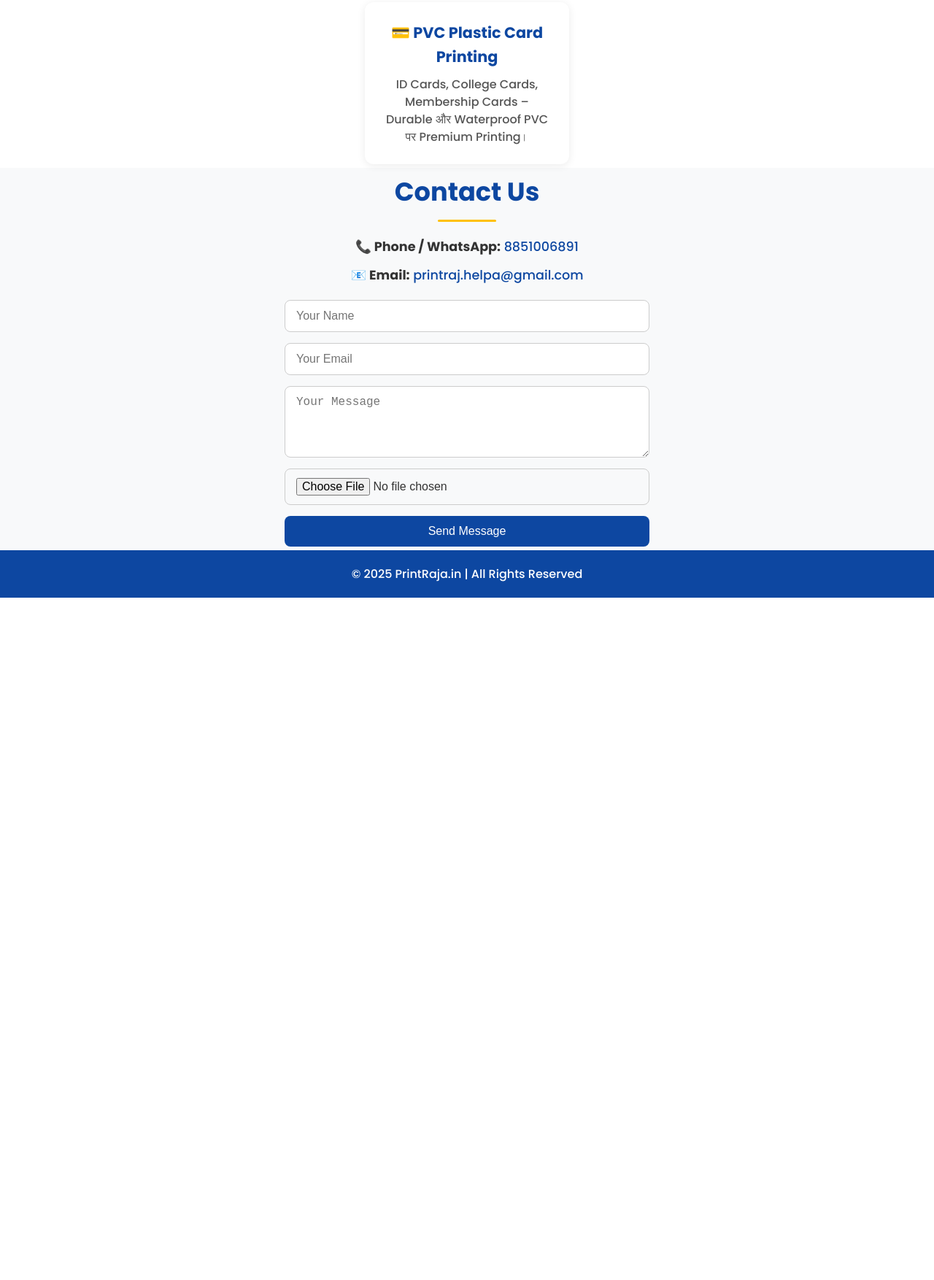
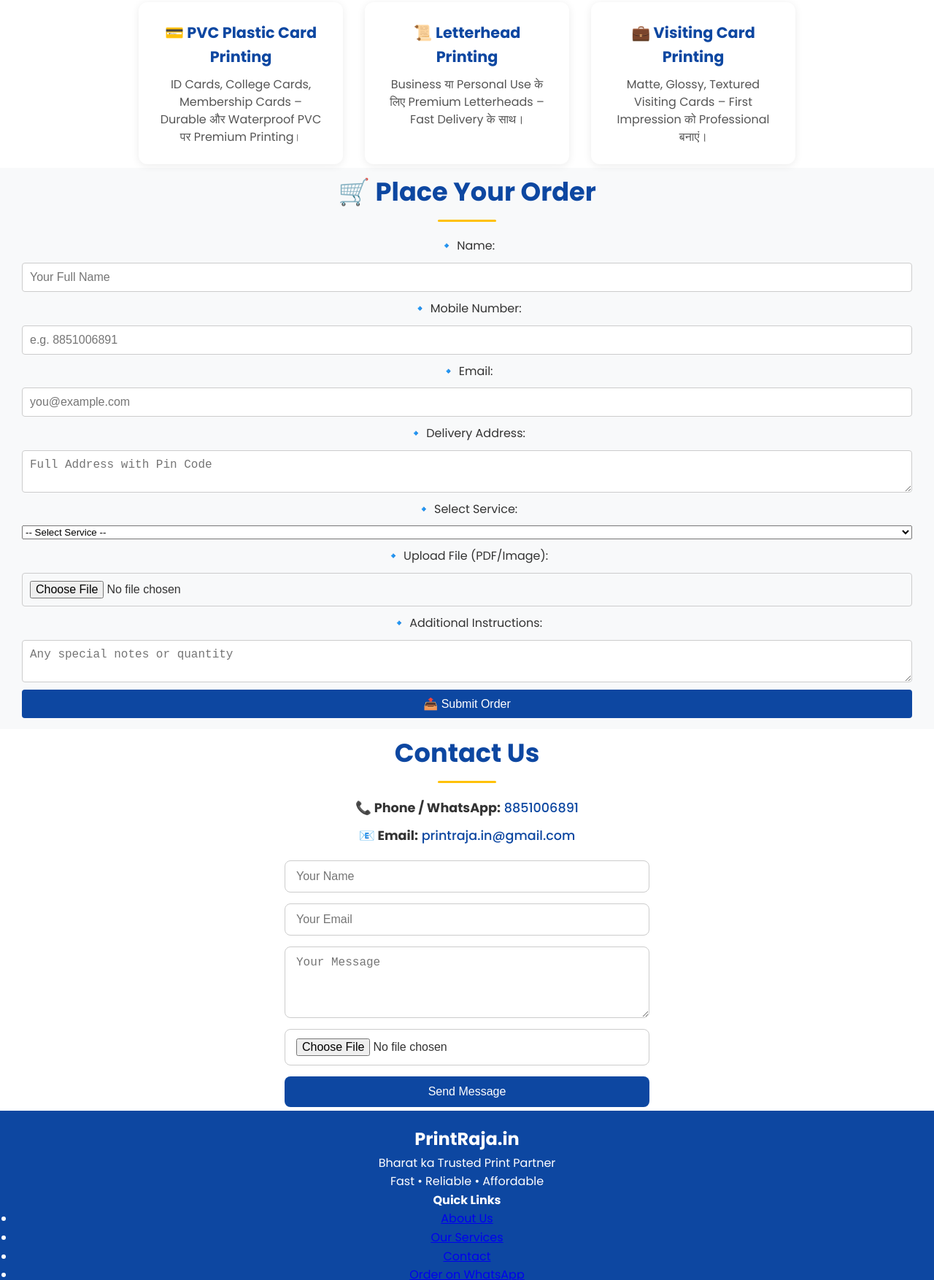
Before and after one commit to shubhamshiv718/printraja, a plain HTML site: page index.html in a window 1280 px wide. Shown: the part 1046-2800 px from the top of the page at 73% size. Before the commit the page ends 1865 px from the top, so only its background shows below. Drawn offline with Linux system fonts and the light colour scheme.

Commit message:
Update index.html

```diff
--- a/index.html
+++ b/index.html
@@ -12,19 +12,21 @@
   <!-- ✅ SEO Keywords -->
   <meta name="keywords" content="color printout, spiral binding, PVC card print, glossy printing, A0 map print, online printing, photo print, print delivery India">
     <!-- Google Fonts -->
-  <link href="https://fonts.googleapis.com/css2?family=Poppins:wght@300;500;700&display=swap" rel="stylesheet" />
+  <link href="https://fonts.googleapis.com/css2?family=Poppins:wght@400;500;600;700&display=swap" rel="stylesheet">
 
   <!-- External CSS -->
   <link rel="stylesheet" href="styles.css" />
 </head>
 <body>
 
-  <!-- Header/Navbar -->
+  <!-- Header/Navbar with Logo -->
 <header>
-    <h1>PrintRaja</h1>
+  <img src="logo.png" alt="PrintRaja Logo" style="height: 60px; vertical-align: middle;">
+  <h1 style="display: inline-block; margin-left: 10px;">PrintRaja</h1>
   <nav>
     <a href="#about">About</a>
     <a href="#services">Services</a>
+    <a href="#order">Order</a>
     <a href="#contact">Contact</a>
   </nav>
 </header>
@@ -76,9 +78,56 @@
       <h4>💳 PVC Plastic Card Printing</h4>
       <p>ID Cards, College Cards, Membership Cards – Durable और Waterproof PVC पर Premium Printing।</p>
     </div>
+    <div class="service">
+      <h4>📜 Letterhead Printing</h4>
+      <p>Business या Personal Use के लिए Premium Letterheads – Fast Delivery के साथ।</p>
+    </div>
+    <div class="service">
+      <h4>💼 Visiting Card Printing</h4>
+      <p>Matte, Glossy, Textured Visiting Cards – First Impression को Professional बनाएं।</p>
+    </div>
   </div>
 </section>
+<!-- Order Section -->
+<section id="order" class="section">
+  <h3>🛒 Place Your Order</h3>
+  <form id="orderForm">
+    <label>🔹 Name:</label>
+    <input type="text" id="orderName" placeholder="Your Full Name" required>
 
+    <label>🔹 Mobile Number:</label>
+    <input type="tel" id="orderPhone" placeholder="e.g. 8851006891" required>
+
+    <label>🔹 Email:</label>
+    <input type="email" id="orderEmail" placeholder="you@example.com">
+
+    <label>🔹 Delivery Address:</label>
+    <textarea id="orderAddress" placeholder="Full Address with Pin Code" required></textarea>
+
+    <label>🔹 Select Service:</label>
+    <select id="orderService" required>
+      <option value="">-- Select Service --</option>
+      <option value="Color Printout">📄 Color Printout</option>
+      <option value="B/W Printout">🖨️ Black & White Printout</option>
+      <option value="Binding">📚 Binding</option>
+      <option value="Map Printing">🗺️ Map Printing</option>
+      <option value="Glossy Photo">🖼️ Glossy Photo Printing</option>
+      <option value="PVC Card">💳 PVC Card</option>
+      <option value="Letterhead">📜 Letterhead</option>
+      <option value="Visiting Card">💼 Visiting Card</option>
+    </select>
+
+    <label>🔹 Upload File (PDF/Image):</label>
+    <input type="file" id="orderFile" accept=".pdf,.jpg,.jpeg,.png" required>
+
+    <label>🔹 Additional Instructions:</label>
+    <textarea id="orderMessage" placeholder="Any special notes or quantity"></textarea>
+
+    <button type="submit">📤 Submit Order</button>
+    <p id="orderStatus" style="color: green; font-weight: 600;"></p>
+
+  </form>
+</section>
 
 
  <!-- Contact Section -->
@@ -87,7 +136,7 @@
 
     <!-- Contact Info -->
     <p><strong>📞 Phone / WhatsApp:</strong> <a href="tel:8851006891">8851006891</a></p>
-    <p><strong>📧 Email:</strong> <a href="mailto:support@printraja.in">printraj.helpa@gmail.com</a></p>
+    <p><strong>📧 Email:</strong> <a href="mailto:support@printraja.in">printraja.in@gmail.com</a></p>
 
     <!-- Contact Form -->
     <form id="contactForm">
@@ -101,8 +150,52 @@
 
   <!-- Footer -->
   <footer>
-    <p>&copy; 2025 PrintRaja.in | All Rights Reserved</p>
+  <div class="footer-container">
+    <div class="footer-col brand">
+      <h2>PrintRaja.in</h2>
+      <p>Bharat ka Trusted Print Partner</p>
+      <p class="tagline">Fast • Reliable • Affordable</p>
+    </div>
+
+    <div class="footer-col">
+      <h4>Quick Links</h4>
+      <ul>
+        <li><a href="#about">About Us</a></li>
+        <li><a href="#services">Our Services</a></li>
+        <li><a href="#contact">Contact</a></li>
+        <li><a href="#">Order on WhatsApp</a></li>
+      </ul>
+    </div>
+
+    <div class="footer-col">
+      <h4>Contact Info</h4>
+      <p>📍 Delhi NCR, India</p>
+      <p>📞 +91-8851006891</p>
+      <p>✉️ printraja.in@gmail.com</p>
+    </div>
+
+    <div class="footer-col">
+      <h4>Follow Us</h4>
+      <div class="social-icons">
+  <a href="https://wa.me/918851006891" target="_blank" title="WhatsApp">
+    <img src="icons/whatsapp.png" alt="WhatsApp">
+  </a>
+  <a href="https://instagram.com/yourpage" target="_blank" title="Instagram">
+    <img src="icons/instagram.png" alt="Instagram">
+  </a>
+  <a href="https://facebook.com/yourpage" target="_blank" title="Facebook">
+    <img src="icons/facebook.png" alt="Facebook">
+  </a>
+</div>
+
+    </div>
+  </div>
+
+  <div class="footer-bottom">
+    <p>© 2025 PrintRaja.in | All Rights Reserved.</p>
+  </div>
 </footer>
+
 
   <!-- JavaScript -->
   <script src="script.js"></script>
```
Lines whose indentation alone changed are shown as unchanged.
